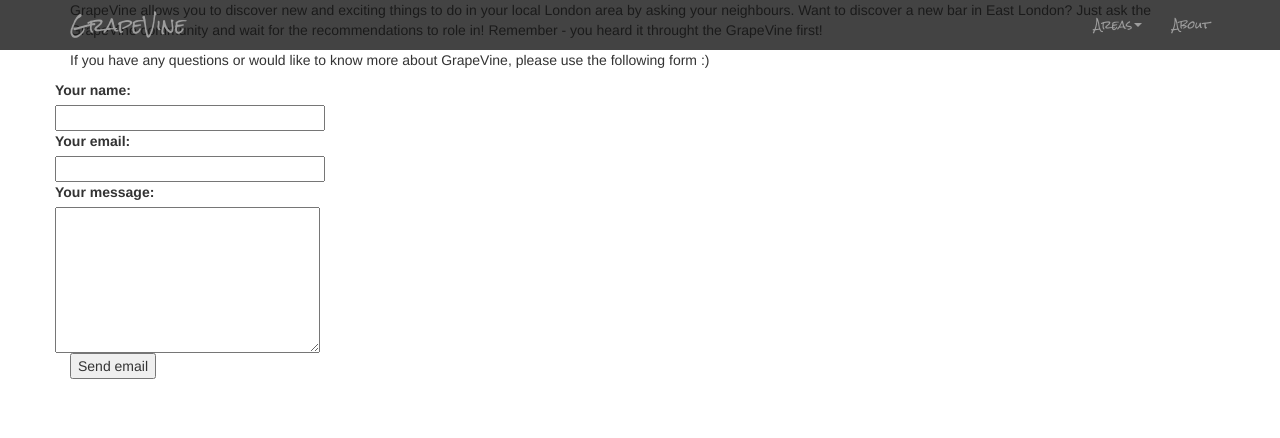
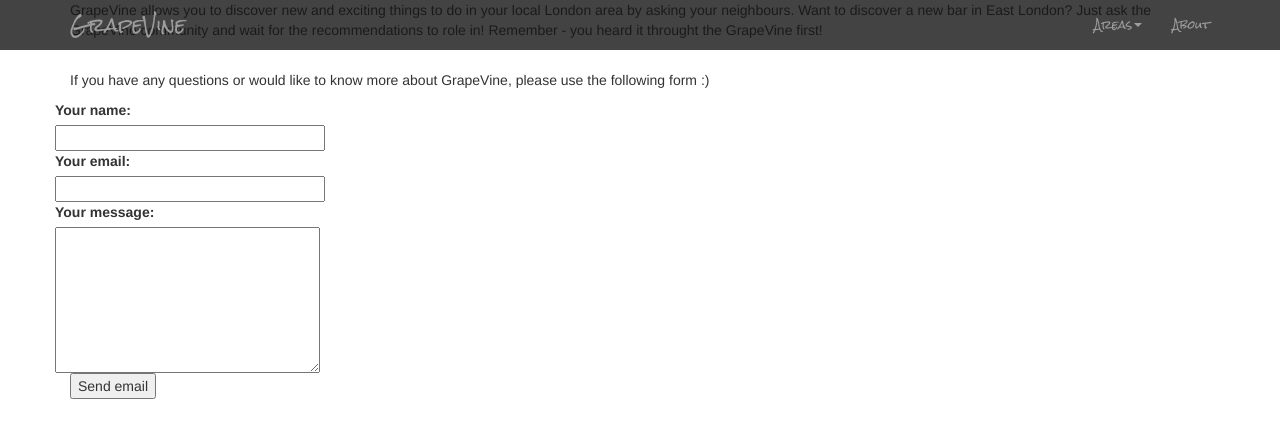
Before and after one commit to izzy-sha-1/GrapeVine, a plain HTML site: page about.html in a window 1280 px wide. Drawn offline with nearby package versions, Linux system fonts and the light colour scheme; a web font is replaced by a local one.

Commit message:
Update about.html

```diff
--- a/about.html
+++ b/about.html
@@ -43,7 +43,7 @@
 
                     Remember - you heard it throught the GrapeVine first! </p>
              </div>
-             <div><p> If you have any questions or would like to know more about GrapeVine, please use the following form :) </p></div>
+             <div><br><p> If you have any questions or would like to know more about GrapeVine, please use the following form :) </p></div>
 
                      <form id="Message_form" action="#" method="POST" enctype="multipart/form-data">
 			<div class="row">
```
